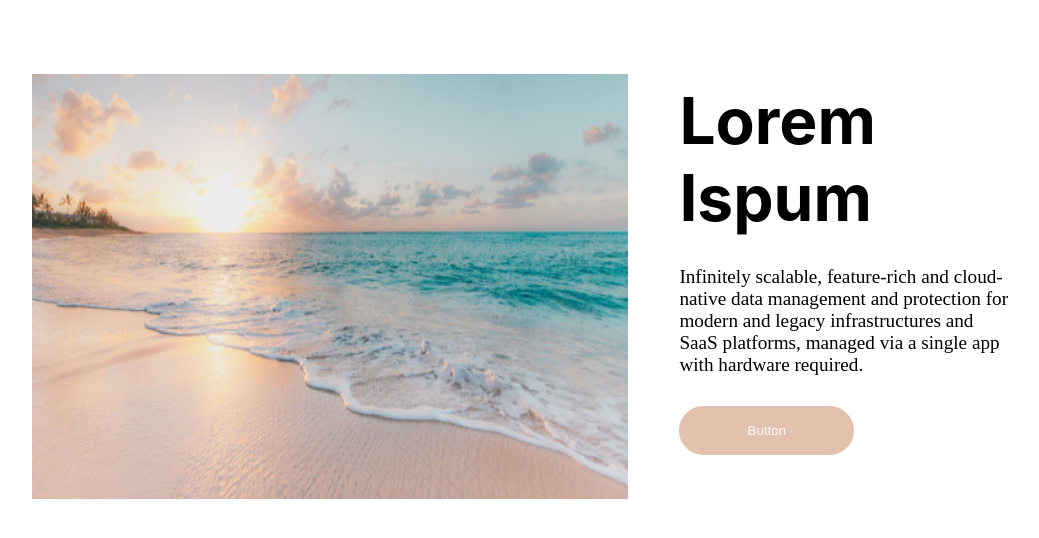
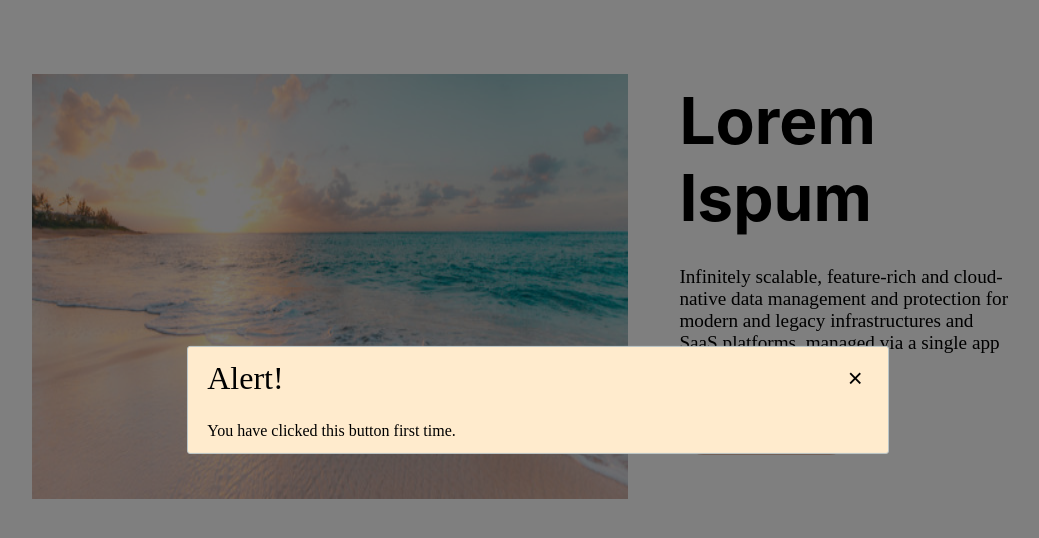
Before and after one commit to tomeee121/zadanie, a website: page index.html in a window 1280 px wide. Both pictures are taken after a click on the button "Button". Shown: the whole page, without its empty margins (102-1141 px from the left). Drawn offline with nearby package versions, Linux system fonts and the light colour scheme.

Commit message:
fixed incrementation issues

```diff
--- a/index.html
+++ b/index.html
@@ -11,7 +11,7 @@
     <div id="mainHeader" class="flexCenter">
         <img src="images/sean-o-KMn4VEeEPR8-unsplash_1_s6zmfh_ar_16_9,c_fill,g_auto__c_scale,w_596.jpg" alt="photo">
         <div class="flexCenter">
-            <header >Lorem Ispum</header>
+            <header>Lorem Ispum</header>
             <p>Infinitely scalable, feature-rich and cloud-native data management and protection for modern and legacy infrastructures and SaaS
                 platforms, managed via a single app with hardware required.
             </p>
@@ -24,7 +24,7 @@
             <div class="pop-up-title">Alert!</div>
             <button id="close-button" class="exit-button">&times;</button>
         </div>
-        <div class="pop-up-body">You have clicked this button times</div>
+        <div class="pop-up-body"></div>
     </div>
     <div id="overlay"></div>
 </body>
--- a/src/js/main.js
+++ b/src/js/main.js
@@ -7,7 +7,7 @@ let backgroundOfPopUp = document.querySelector(":not(#popUp)");
 let header = document.getElementById('mainHeader');
 let ifPoppedUp = false;
 
-let clickCounter = 0;
+let clickCounterNumber = JSON.parse(localStorage.getItem('clickCounterNumber'));
 
 openButton.addEventListener('click',() => {
 popUp.style.transform = "translate(-50%, -50%) scale(1)";
@@ -32,12 +32,17 @@ closeButton.addEventListener('click',() => {
 
 function clickCounter()
 {
-    clickCounter++;
-    localStorage.setItem("clickCounter", clickCounter);
+    clickCounterNumber++;
+    localStorage.setItem("clickCounterNumber", JSON.stringify(clickCounterNumber));
 
     let popUpBody = document.querySelector(".pop-up-body");
     let p = document.createElement("span");
-    let text = document.createTextNode(localStorage.getItem("clickCounter"));
+
+    let text = document.createTextNode('You have clicked this button ' + JSON.parse(localStorage.getItem('clickCounterNumber'))+ ' times so far.');
+    if(JSON.parse(localStorage.getItem('clickCounterNumber')) === 1) {
+       text = document.createTextNode('You have clicked this button first time.');
+    }
+
     p.append(text);
     popUpBody.append(p);
 }
```
